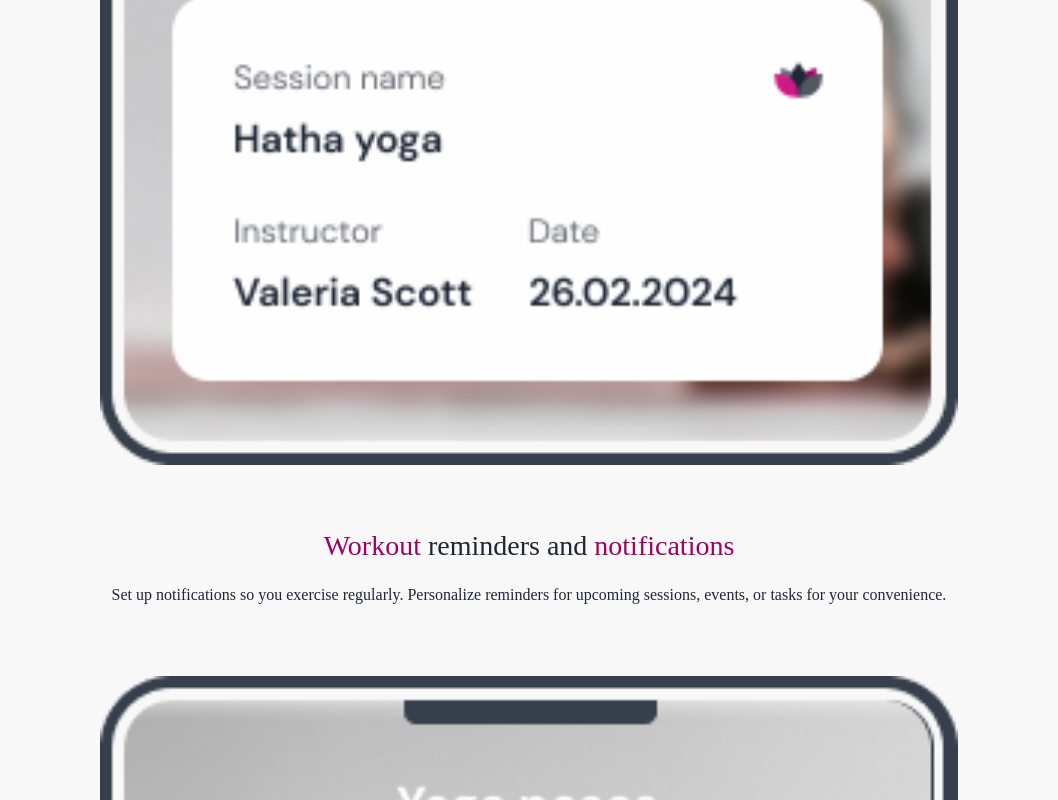
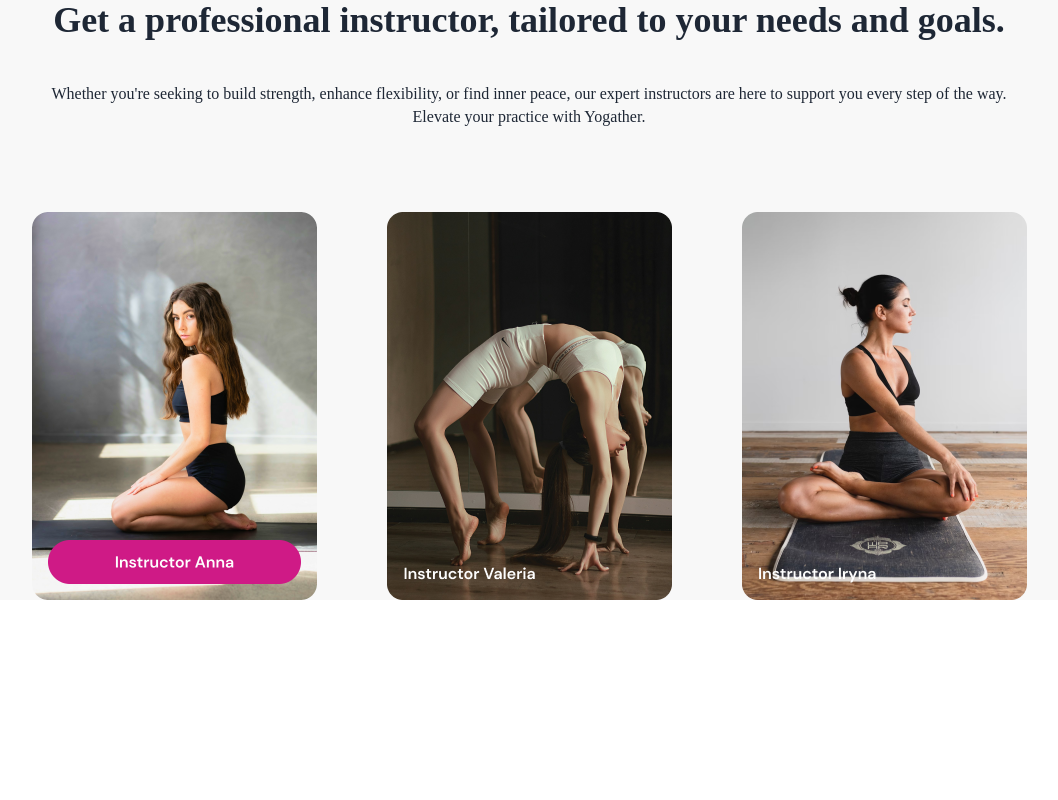
Before and after one commit to teiatan/yogather, a React (Vite) app: page / in a window 1280 px wide. Shown: the part 2287-3087 px from the top of the page, without its empty margins (111-1169 px from the left). After the commit the page ends 2887 px from the top, so only its background shows below. Built offline with nearby package versions, Linux system fonts and the light colour scheme; no server answers.

Commit message:
finish features

```diff
--- a/src/components/startPage/Features/Features.styled.ts
+++ b/src/components/startPage/Features/Features.styled.ts
@@ -59,6 +59,13 @@ export const FeatureCOntainerUI = styled.div`
     flex-direction: column;
     align-items: center;
     gap: 64px;
+
+    @media screen and (min-width: 1200px) {
+        &:nth-child(2) {
+            position: relative;
+            top: 287px;
+        }
+    }
 `
 
 export const FeatureTextContainer = styled.div`
@@ -75,10 +82,22 @@ export const FeaturesTop = styled.div`
     flex-direction: column;
     gap: 70px;
     margin-bottom: 117px;
+
+    @media screen and (min-width: 1200px) {
+        flex-direction: row;
+        justify-content: space-between;
+        position: relative;
+        margin-bottom: 359px;
+    }
 `
 
 export const FeaturesBottom = styled.div`
     display: flex;
     flex-direction: column;
     gap: 20px;
+    @media screen and (min-width: 1200px) {
+        flex-direction: row;
+        justify-content: space-between;
+        gap: 70px;
+    }
 `
--- a/src/components/startPage/Features/Features.tsx
+++ b/src/components/startPage/Features/Features.tsx
@@ -15,21 +15,21 @@ export const Features = () => {
 
             <FeaturesTop>
                 <FeatureCOntainerUI>
-                    <img src={FeatureImg1} width="100%"/>
+                    <img src={FeatureImg1} width="285px"/>
                     <FeatureTextContainer>
                         <HeadingUI><AccentHeadingUI>Workout</AccentHeadingUI> reminders and <AccentHeadingUI>notifications</AccentHeadingUI></HeadingUI>
                         Set up notifications so you exercise regularly. Personalize reminders for upcoming sessions, events, or tasks for your convenience.
                     </FeatureTextContainer>
                 </FeatureCOntainerUI>
                 <FeatureCOntainerUI>
-                    <img src={FeatureImg2} width="100%"/>
+                    <img src={FeatureImg2} width="285px"/>
                     <FeatureTextContainer>
                         <HeadingUI>Animated pose<br/> library suitable,<br /> for everybody</HeadingUI>
                         A comprehensive library of yoga poses with detailed instructions. Explore different poses, learn proper alignment, and practice safely.
                     </FeatureTextContainer>
                 </FeatureCOntainerUI>
                 <FeatureCOntainerUI>
-                    <img src={FeatureImg3} width="100%"/>
+                    <img src={FeatureImg3} width="285px"/>
                     <FeatureTextContainer>
                         <HeadingUI><AccentHeadingUI>Track</AccentHeadingUI> you progress and <AccentHeadingUI>share</AccentHeadingUI> results</HeadingUI>
                         Track your yoga practice, set goals and connect to other users. Share experiences or offer support to one another!
@@ -42,9 +42,9 @@ export const Features = () => {
             <div style={{margin:"40px 0 84px 0"}}>Whether you're seeking to build strength, enhance flexibility, or find inner peace, our expert instructors are here to support you every step of the way. Elevate your practice with Yogather.</div>
 
             <FeaturesBottom>
-                <img src={FeatureImg4} width="100%"/>
-                <img src={FeatureImg5} width="100%"/>
-                <img src={FeatureImg6} width="100%"/>
+                <img src={FeatureImg4} width="285px"/>
+                <img src={FeatureImg5} width="285px"/>
+                <img src={FeatureImg6} width="285px"/>
             </FeaturesBottom>
 
         </FeatureContainer>
```
